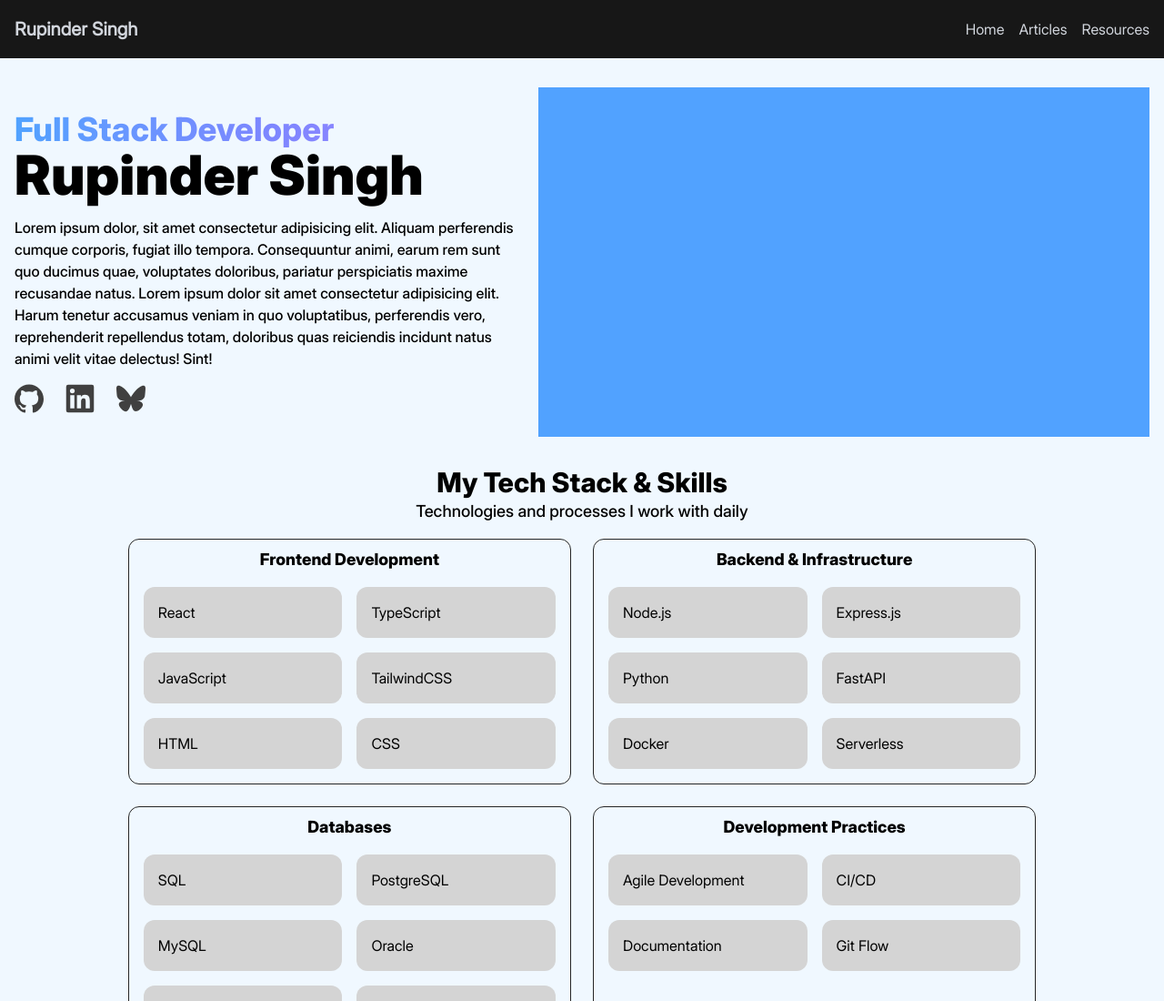
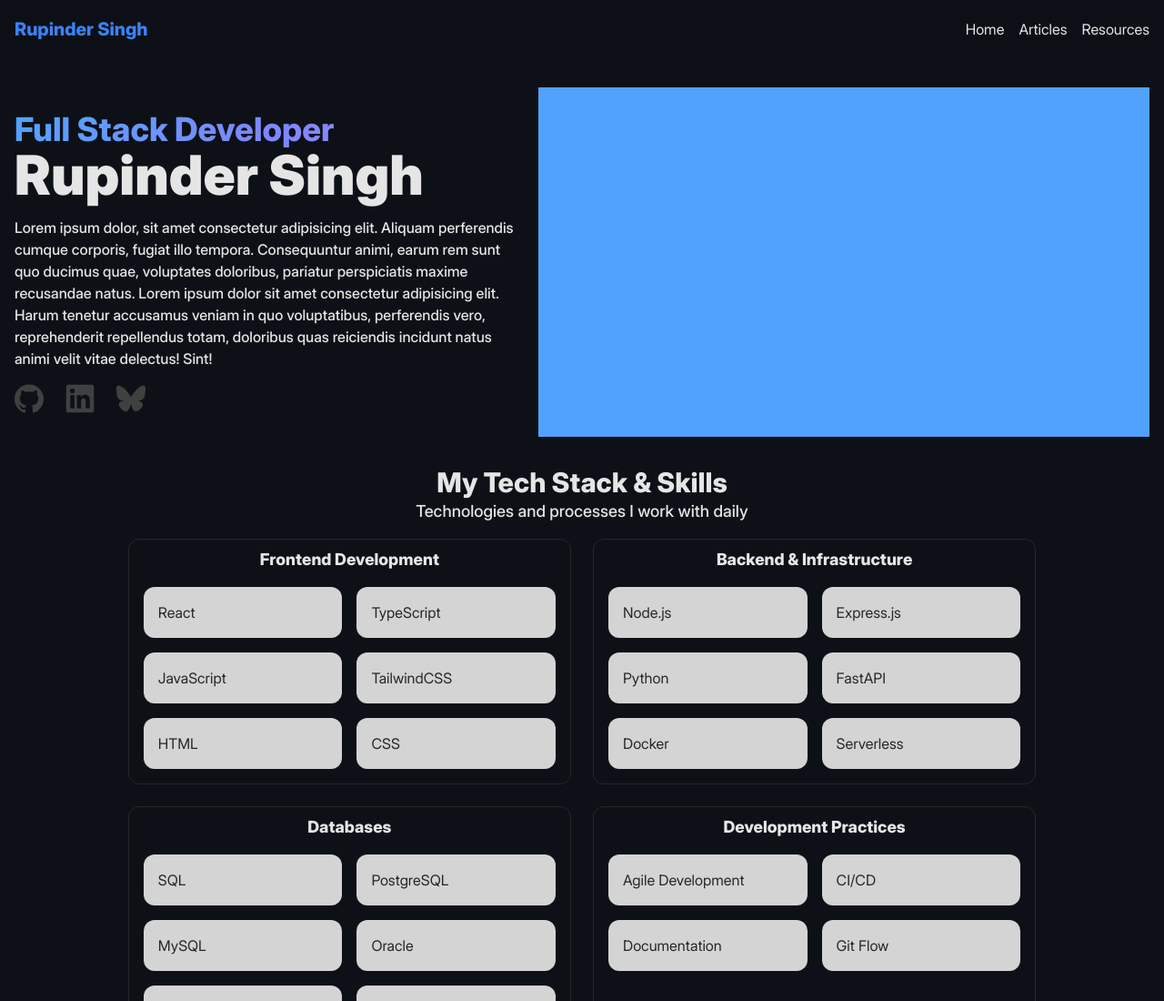
Before and after one commit to Pellia/my-website, a React (Vite) app: page / in a window 1280 px wide. Shown: the top 1100 px of the page at 91% size. Built offline with nearby package versions, Linux system fonts and the light colour scheme.

Commit message:
ui: added new colors and fixed header on top

```diff
--- a/src/assets/global.css
+++ b/src/assets/global.css
@@ -45,6 +45,8 @@
     --font-inter-bold: Inter-Bold;
     --font-inter-extrabold: Inter-ExtraBold;
     --font-inter-black: Inter-Black;
+    --color-primary: #3b82f6;
+    --color-background: #0d1117;
     /* --color-primary: #166534;
     --color-muted: #e5e5e5;
     --color-tertiary: #94a3b8;
@@ -67,6 +69,7 @@
 } */
 
 body {
-    background-color: aliceblue;
+    background-color: #0d1117;
     font-family: var(--font-inter), var(--font-sans);
+    color: oklch(92.2% 0 0);
 }
--- a/src/components/Header.tsx
+++ b/src/components/Header.tsx
@@ -3,7 +3,7 @@
 
 const Header = () => {
     return (
-        <header className="h-16 bg-neutral-900 text-gray-300">
+        <header className="bg-background/75 sticky top-0 h-16 backdrop-blur-md">
             <div className="container mx-auto flex h-full items-center justify-between gap-2 px-4">
                 <Logo />
                 <Navigation />
--- a/src/components/Logo.tsx
+++ b/src/components/Logo.tsx
@@ -1,5 +1,5 @@
 const Logo = () => {
-  return <div className="font-bold text-xl">Rupinder Singh</div>;
+    return <div className="text-primary font-inter-extrabold text-xl">Rupinder Singh</div>;
 };
 
 export default Logo;
--- a/src/pages/Home/TechStack.tsx
+++ b/src/pages/Home/TechStack.tsx
@@ -6,7 +6,7 @@
             <div className="mx-auto mt-4 grid w-[80%] gap-6 lg:grid-cols-2">
                 <div className="rounded-xl border-1 border-neutral-800">
                     <h3 className="font-inter-extrabold mt-2 text-center text-lg">Frontend Development</h3>
-                    <div className="grid gap-4 p-4 sm:grid-cols-2">
+                    <div className="grid gap-4 p-4 text-neutral-800 sm:grid-cols-2">
                         <div className="rounded-xl bg-neutral-300 p-4">React</div>
                         <div className="rounded-xl bg-neutral-300 p-4">TypeScript</div>
                         <div className="rounded-xl bg-neutral-300 p-4">JavaScript</div>
@@ -17,7 +17,7 @@
                 </div>
                 <div className="rounded-xl border-1 border-neutral-800">
                     <h3 className="font-inter-extrabold mt-2 text-center text-lg">Backend & Infrastructure</h3>
-                    <div className="grid gap-4 p-4 sm:grid-cols-2">
+                    <div className="grid gap-4 p-4 text-neutral-800 sm:grid-cols-2">
                         <div className="rounded-xl bg-neutral-300 p-4">Node.js</div>
                         <div className="rounded-xl bg-neutral-300 p-4">Express.js</div>
                         <div className="rounded-xl bg-neutral-300 p-4">Python</div>
@@ -28,7 +28,7 @@
                 </div>
                 <div className="rounded-xl border-1 border-neutral-800">
                     <h3 className="font-inter-extrabold mt-2 text-center text-lg">Databases</h3>
-                    <div className="grid gap-4 p-4 sm:grid-cols-2">
+                    <div className="grid gap-4 p-4 text-neutral-800 sm:grid-cols-2">
                         <div className="rounded-xl bg-neutral-300 p-4">SQL</div>
                         <div className="rounded-xl bg-neutral-300 p-4">PostgreSQL</div>
                         <div className="rounded-xl bg-neutral-300 p-4">MySQL</div>
@@ -39,7 +39,7 @@
                 </div>
                 <div className="rounded-xl border-1 border-neutral-800">
                     <h3 className="font-inter-extrabold mt-2 text-center text-lg">Development Practices</h3>
-                    <div className="grid gap-4 p-4 sm:grid-cols-2">
+                    <div className="grid gap-4 p-4 text-neutral-800 sm:grid-cols-2">
                         <div className="rounded-xl bg-neutral-300 p-4">Agile Development</div>
                         <div className="rounded-xl bg-neutral-300 p-4">CI/CD</div>
                         <div className="rounded-xl bg-neutral-300 p-4">Documentation</div>
@@ -48,7 +48,7 @@
                 </div>
                 <div className="rounded-xl border-1 border-neutral-800 lg:col-span-2">
                     <h3 className="font-inter-extrabold mt-2 text-center text-lg">Business & Development</h3>
-                    <div className="grid gap-4 p-4 sm:grid-cols-2">
+                    <div className="grid gap-4 p-4 text-neutral-800 sm:grid-cols-2">
                         <div className="rounded-xl bg-neutral-300 p-4">Full Stack Development</div>
                         <div className="rounded-xl bg-neutral-300 p-4">Product Development</div>
                         <div className="rounded-xl bg-neutral-300 p-4">Entrepreneurship</div>
```
